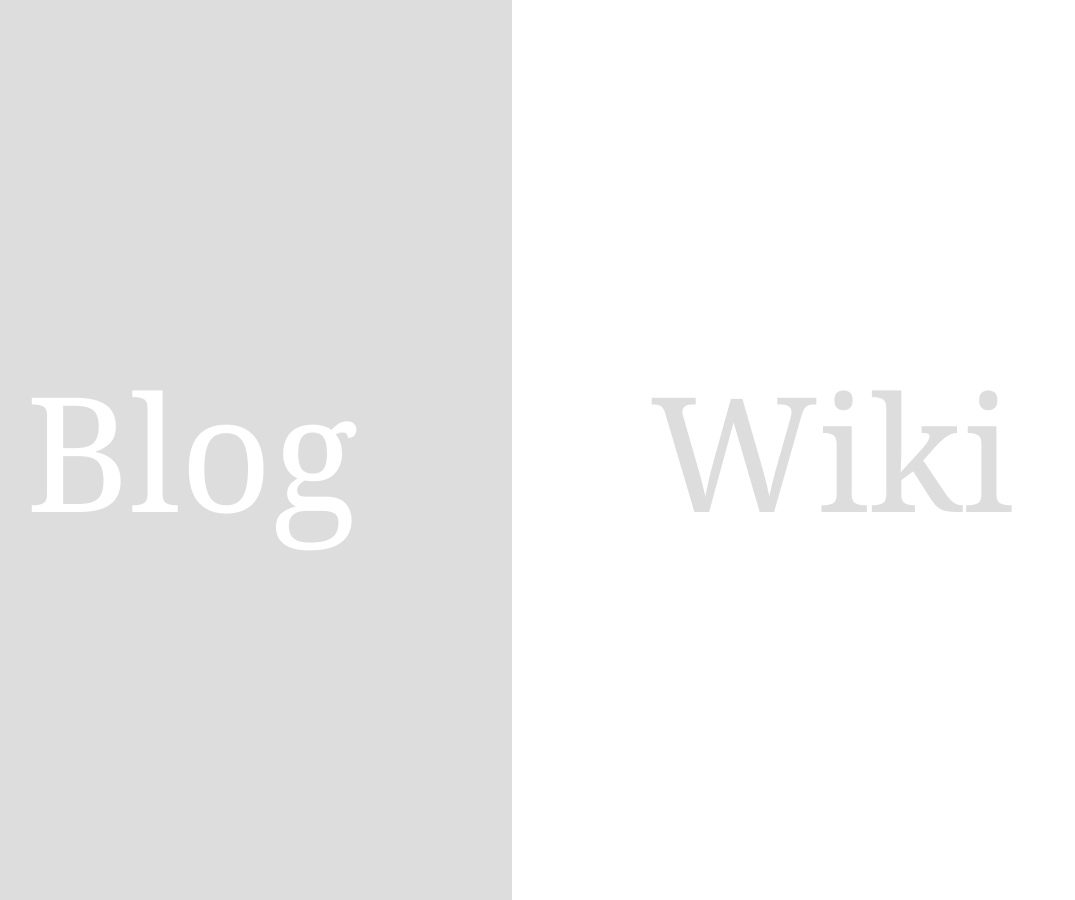
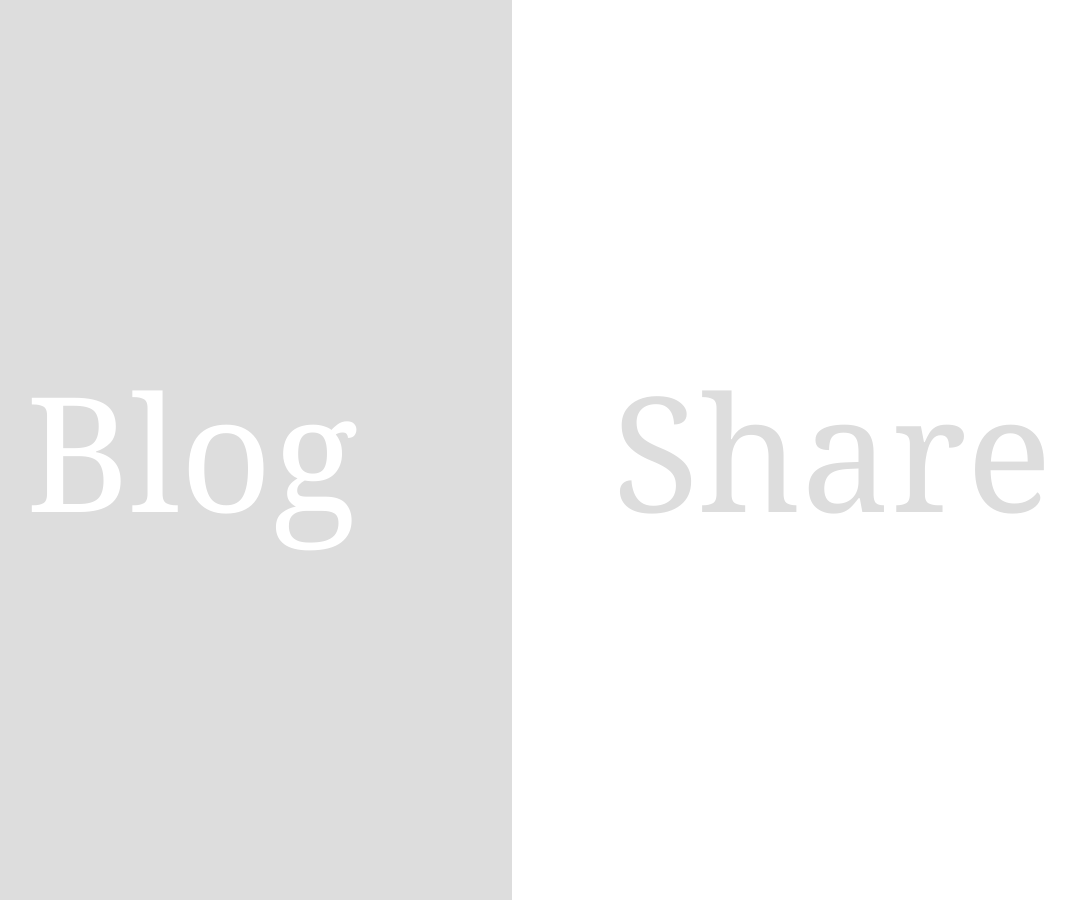
Before and after one commit to xujialiang/xujialiang.github.com, a Jekyll site: the page index.html, which Jekyll copies as it is, in a window 1280 px wide. Shown: the whole page, without its empty margins (128-1203 px from the left). Built offline with Jekyll 4.4.1, drawn with Linux system fonts in a browser that asks for light colours.

Commit message:
change wiki url

```diff
--- a/index.html
+++ b/index.html
@@ -19,8 +19,8 @@
       <div id="left" style="width: 50%;font-size: 10em;font-family: Georgia, Times, sans-serif;background: #ddd;color: white;text-align: center;float: left;cursor:pointer;" onclick="window.location.href='/BLOG';">
         Blog
              </div>
-      <div id="right" style="width: 50%;font-size: 10em;font-family: Georgia, Times, sans-serif;background: white;color: #ddd;left: 50%;text-align: center;float: right;cursor:pointer" onclick="window.location.href='/wiki.html';">
-	Wiki
+      <div id="right" style="width: 50%;font-size: 10em;font-family: Georgia, Times, sans-serif;background: white;color: #ddd;left: 50%;text-align: center;float: right;cursor:pointer" onclick="window.location.href='https://www.evernote.com/pub/xujialiang/elliottsshare';">
+	Share
 
       </div>
     </div>
```
